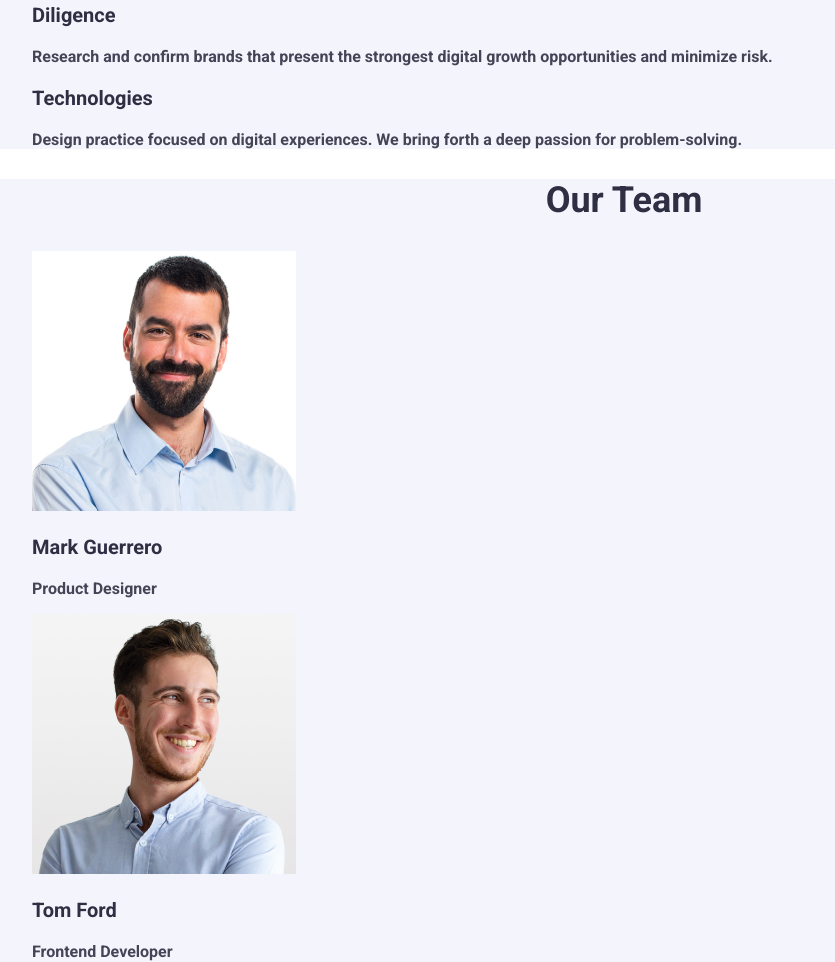
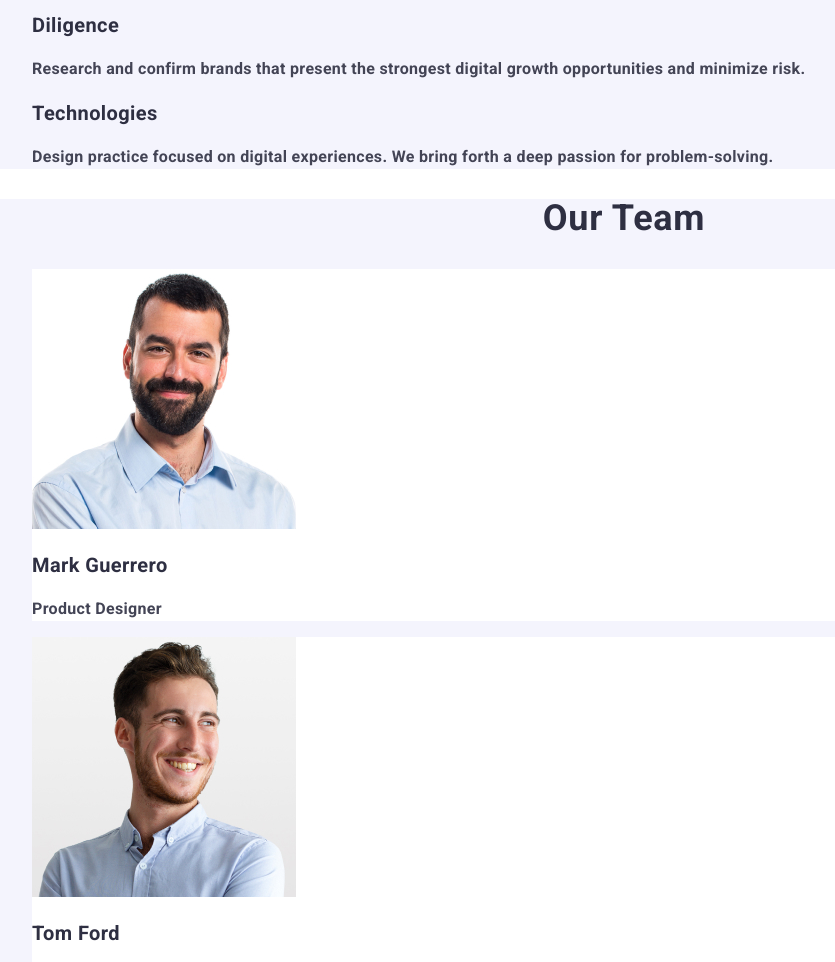
Before and after one commit to Rudiarity/goit-homework-02, a plain HTML site: page index.html in a window 1280 px wide. Shown: the part 595-1557 px from the top of the page, without its empty margins (16-851 px from the left). Drawn offline with Linux system fonts and the light colour scheme.

Commit message:
version 4

```diff
--- a/css/style.css
+++ b/css/style.css
@@ -77,14 +77,16 @@ ul{
 .title-terms{
     color: #2E2F42;
     font-size: 20px;
-
+    line-height: 1.2 ;
+    letter-spacing: 0.02em ;
     font-weight: 500;
 }
 .text-terms{
     color: #434455;
     font-size: 16px;
-
+    line-height: 1.5;
     font-weight: 400;
+    letter-spacing: 0.02em;
 }
 .section-third{
     background-color: #F4F4FD;
@@ -94,17 +96,27 @@ ul{
     text-align: center;
     font-size: 36px;
     font-weight: 700;
+    line-height: 1.11 ;
+    letter-spacing: 0.02em;
+    text-transform: capitalize;
 
+}
+.images{
+    background-color: #FFFFFF
 }
 .name{
     color: #2E2F42;
     font-size: 20px;
     font-weight: 500;
+    line-height: 1.2;
+    letter-spacing: 0.02em;
 }
 .position{
     color: #434455;
     font-size: 16px;
     font-weight: 400;
+    line-height: 1.5;
+    letter-spacing: 0.02em;
 }
 .header{
     background-color: #E7E9FC;
--- a/index.html
+++ b/index.html
@@ -64,7 +64,7 @@
     <h2 class="title-team"> Our Team </h2>
     <ul>
 
-        <li>
+        <li class="images">
              <img src="./images/img.jpg"
             alt="Person 1"
             width="264"
@@ -72,15 +72,15 @@
         <h3 class="name">Mark Guerrero</h3>
         <p class="position">Product Designer</p>
         </li>
-        <li>
+        <li class="images">
             <img src="./images/img-2.jpg"
             alt="Person 2"
             width="264"
             height="260">
         <h3 class="name">Tom Ford</h3>
         <p class="position">Frontend Developer</p>
-        </li>
-        <li>
+        </li >
+        <li class="images" >
             <img src="./images/img-3.jpg"
             alt="Person 3"
             width="264"
@@ -88,7 +88,7 @@
         <h3 class="name">Camila Garcia</h3>
         <p class="position">Marketing</p>
         </li>
-        <li>
+        <li class="images">
             <img src="./images/img-4.jpg"
             alt="Person 4"
             width="264"
```
